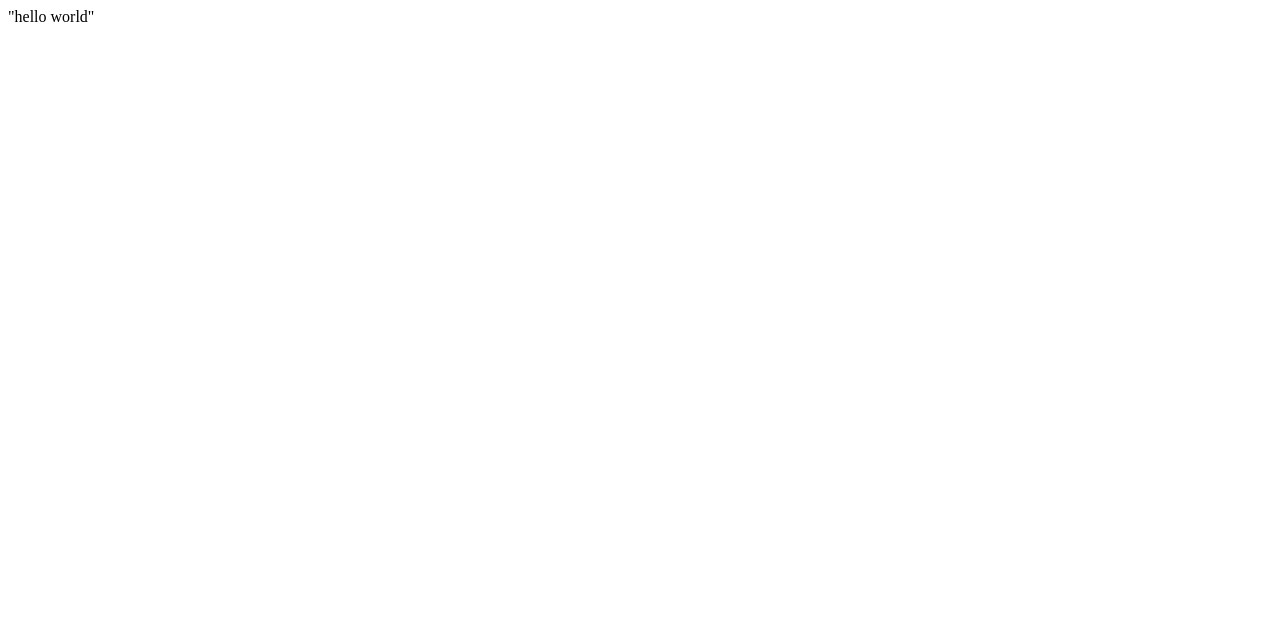
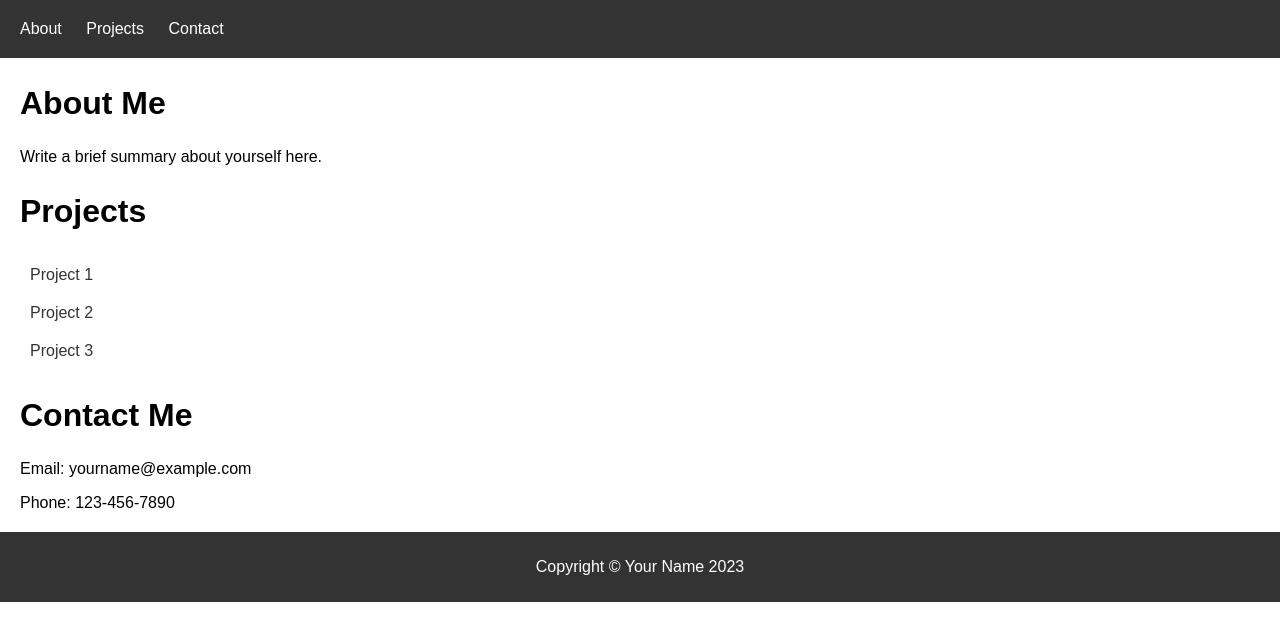
Before and after one commit to lydess/lydess.github.io, a plain HTML site: page index.html in a window 1280 px wide. Drawn offline with Linux system fonts and the light colour scheme.

Commit message:
adding index

```diff
--- a/index.html
+++ b/index.html
@@ -1 +1,48 @@
-"hello world"
+<!DOCTYPE html>
+<html lang="en">
+<head>
+  <meta charset="UTF-8">
+  <meta name="viewport" content="width=device-width, initial-scale=1.0">
+  <title>Your Name - GitHub Page</title>
+  <link rel="stylesheet" href="index.css">
+</head>
+<body>
+  <header>
+    <nav>
+      <ul>
+        <li><a href="#about">About</a></li>
+        <li><a href="#projects">Projects</a></li>
+        <li><a href="#contact">Contact</a></li>
+      </ul>
+    </nav>
+  </header>
+
+  <main>
+    <section id="about">
+      <h1>About Me</h1>
+      <p>Write a brief summary about yourself here.</p>
+    </section>
+
+    <section id="projects">
+      <h1>Projects</h1>
+      <ul>
+        <li><a href="#">Project 1</a></li>
+        <li><a href="#">Project 2</a></li>
+        <li><a href="#">Project 3</a></li>
+      </ul>
+    </section>
+
+    <section id="contact">
+      <h1>Contact Me</h1>
+      <p>Email: yourname@example.com</p>
+      <p>Phone: 123-456-7890</p>
+    </section>
+  </main>
+
+  <footer>
+    <p>Copyright &copy; Your Name
+      <script>document.write(new Date().getFullYear());</script>
+    </p>
+  </footer>
+</body>
+</html>
```
